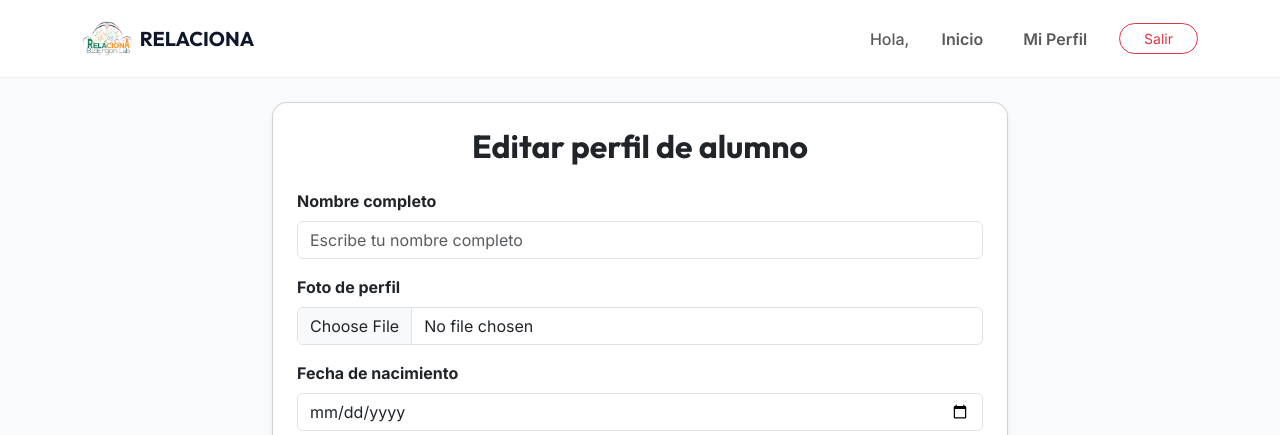
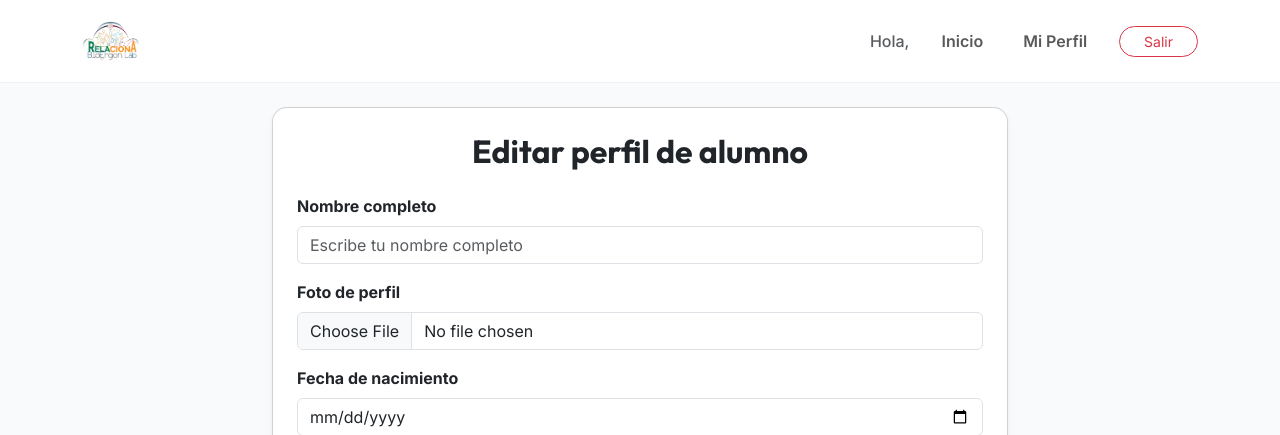
Before and after one commit to dgarridor05/AplicacionPracticas, a Django app: page /accounts/alumno/editar/ in a window 1280 px wide. Shown: the top 435 px of the page. Run offline with Django 5.2, Linux system fonts and the light colour scheme; a user stored in the database is signed in.

Commit message:
intento de meter el logo app

```diff
--- a/templates/base.html
+++ b/templates/base.html
@@ -111,8 +111,7 @@
     <header class="d-lg-none py-3 text-center animate-fade-in">
         <a href="{% if user.is_authenticated %}{% if user.role == 'teacher' %}{% url 'teacher_home' %}{% else %}{% url 'student_home' %}{% endif %}{% else %}{% url 'login' %}{% endif %}">
             <div class="d-flex align-items-center justify-content-center">
-                <img src="{% static 'img/iconoRelaciona.png' %}" alt="Logo" height="30" class="me-2">
-                <h4 class="m-0 fw-bold" style="font-family: 'Outfit'; color: var(--color-primary);">RELACIONA</h4>
+                <img src="{% static 'img/iconoRelaciona.png' %}" alt="Logo" height="45">
             </div>
         </a>
     </header>
@@ -120,8 +119,7 @@
     <nav class="navbar navbar-expand-lg navbar-desktop">
         <div class="container">
             <a class="navbar-brand d-flex align-items-center" href="{% if user.is_authenticated %}{% if user.role == 'teacher' %}{% url 'teacher_home' %}{% else %}{% url 'student_home' %}{% endif %}{% else %}{% url 'login' %}{% endif %}">
-                <img src="{% static 'img/iconoRelaciona.png' %}" alt="Logo" height="35" class="me-2">
-                <span class="fw-bold" style="color: var(--color-primary);">RELACIONA</span>
+                <img src="{% static 'img/iconoRelaciona.png' %}" alt="Logo" height="40">
             </a>
 
             <div class="collapse navbar-collapse justify-content-end">
```
